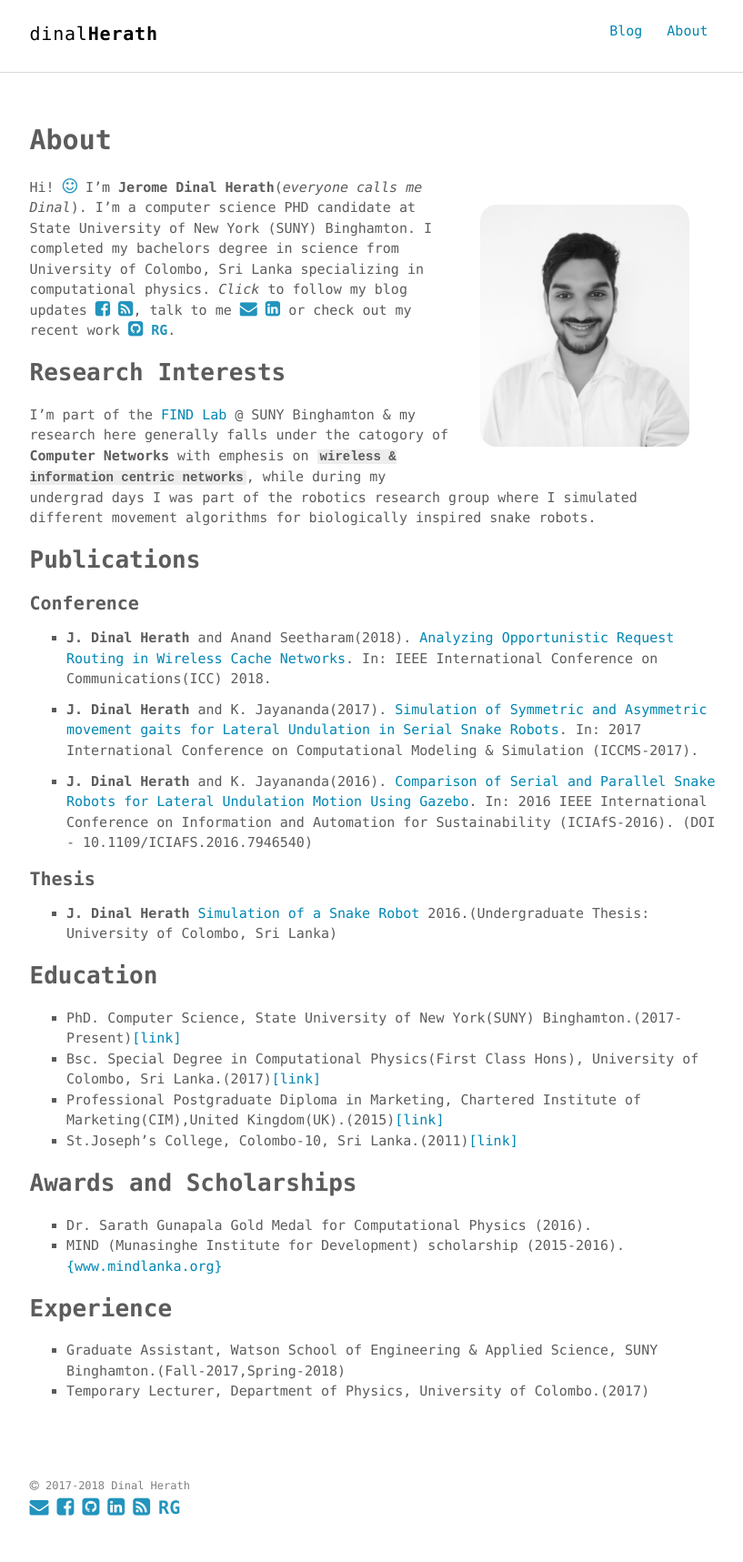
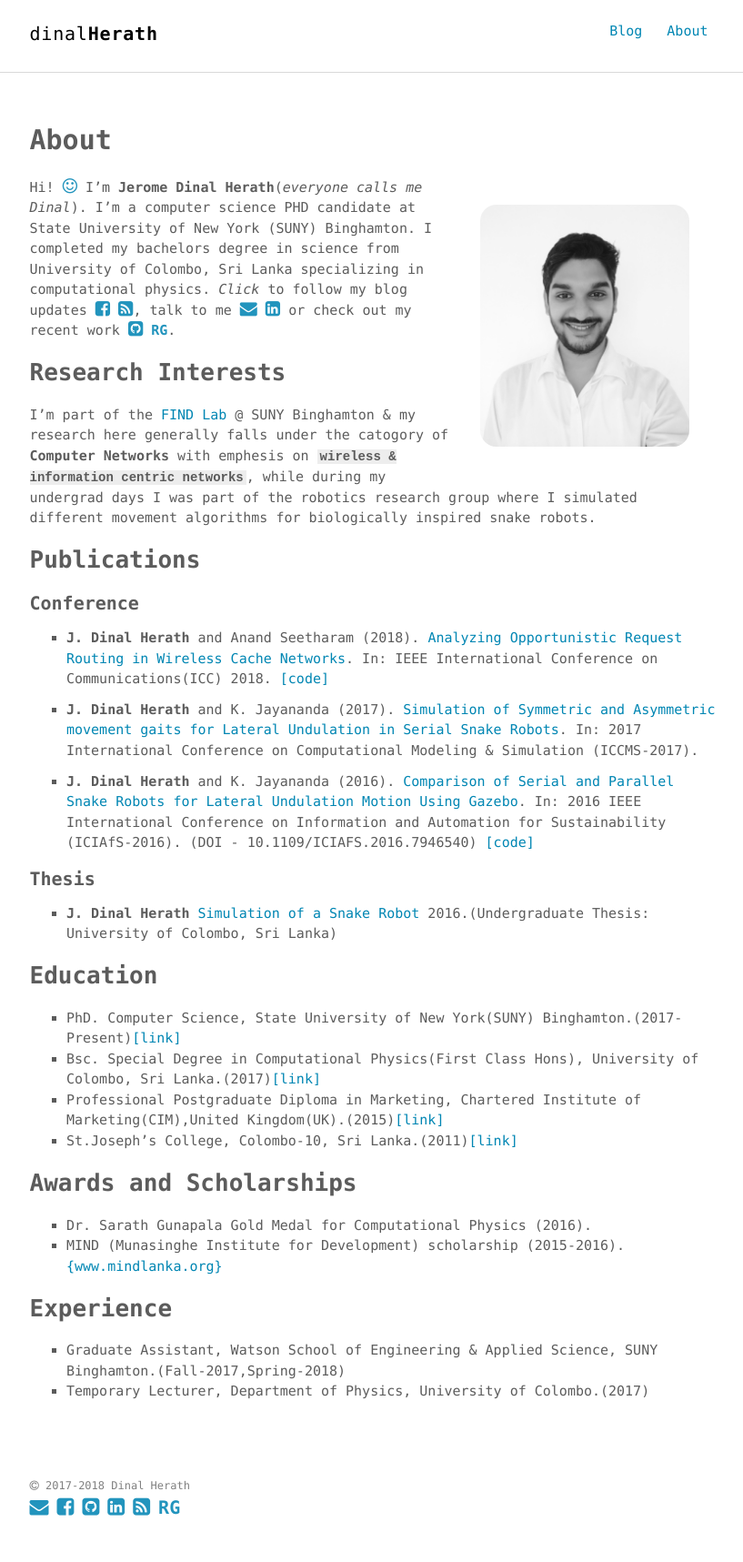
Before and after one commit to dherath/dherath.github.io, a Jekyll site: the page built from about.md, in a window 1280 px wide. Shown: the whole page at 91% size, without its empty margins (230-1047 px from the left). Built offline with Jekyll 4.4.1, drawn with Linux system fonts in a browser that asks for light colours.

Commit message:
added icc 2018 pdf

```diff
--- a/about.md
+++ b/about.md
@@ -26,11 +26,11 @@
 
 #### Conference
 
-- **J. Dinal Herath** and Anand Seetharam(2018). [Analyzing Opportunistic Request Routing in Wireless Cache Networks]({{site.url}}/pdfs/2018/icc2018.pdf). In: IEEE International Conference on Communications(ICC) 2018.
+- **J. Dinal Herath** and Anand Seetharam (2018). [Analyzing Opportunistic Request Routing in Wireless Cache Networks]({{site.baseurl}}/icc2018.pdf). In: IEEE International Conference on Communications(ICC) 2018. [[code]](https://github.com/dherath/Markovian_model_for_Opportunistic_Request_Routing)
 
-- **J. Dinal Herath** and K. Jayananda(2017). [Simulation of Symmetric and Asymmetric movement gaits for Lateral Undulation in Serial Snake Robots](https://www.researchgate.net/publication/317015239_Simulation_of_Symmetric_and_Asymmetric_movement_gaits_for_Lateral_Undulation_in_Serial_Snake_Robots){:target="blank"}. In: 2017 International Conference on Computational Modeling & Simulation (ICCMS-2017).
+- **J. Dinal Herath** and K. Jayananda (2017). [Simulation of Symmetric and Asymmetric movement gaits for Lateral Undulation in Serial Snake Robots](https://www.researchgate.net/publication/317015239_Simulation_of_Symmetric_and_Asymmetric_movement_gaits_for_Lateral_Undulation_in_Serial_Snake_Robots){:target="blank"}. In: 2017 International Conference on Computational Modeling & Simulation (ICCMS-2017).
 
-- **J. Dinal Herath** and K. Jayananda(2016). [Comparison of Serial and Parallel Snake Robots for Lateral Undulation Motion Using Gazebo](https://www.researchgate.net/publication/311716282_Comparison_of_Serial_and_Parallel_Snake_Robots_for_Lateral_Undulation_Motion_using_Gazebo){:target="blank"}. In: 2016 IEEE International Conference on Information and Automation for Sustainability (ICIAfS-2016). (DOI - 10.1109/ICIAFS.2016.7946540)
+- **J. Dinal Herath** and K. Jayananda (2016). [Comparison of Serial and Parallel Snake Robots for Lateral Undulation Motion Using Gazebo](https://www.researchgate.net/publication/311716282_Comparison_of_Serial_and_Parallel_Snake_Robots_for_Lateral_Undulation_Motion_using_Gazebo){:target="blank"}. In: 2016 IEEE International Conference on Information and Automation for Sustainability (ICIAfS-2016). (DOI - 10.1109/ICIAFS.2016.7946540) [[code]](https://github.com/dherath/Snake_Robots)
 
 #### Thesis
 
```
Also changed, not shown: index.html (+4 -3 lines), 21 other files.
